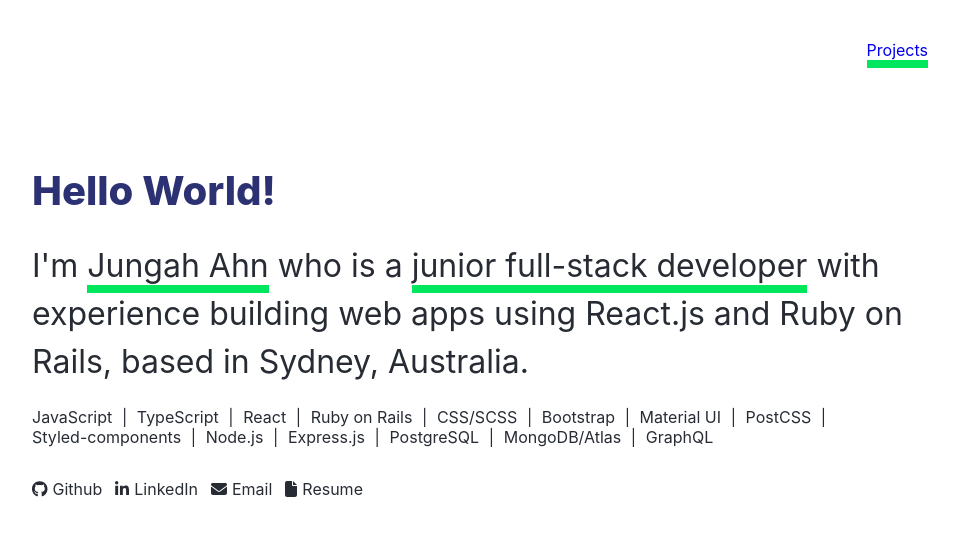
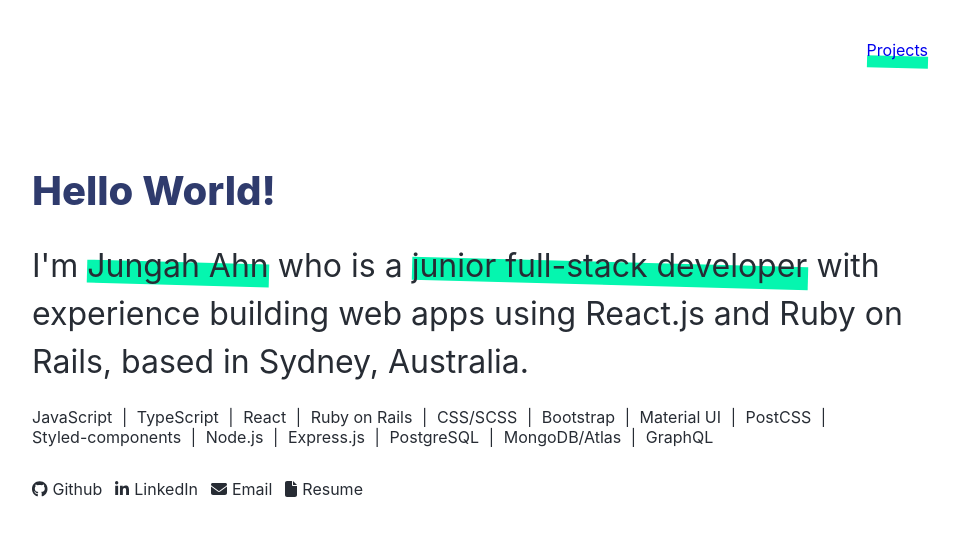
Before and after one commit to aanmeba/portfolio-react, a React (Create React App) app: page / in a window 1280 px wide. Shown: the top 536 px of the page, without its empty margins (160-1120 px from the left). Built offline with nearby package versions, Linux system fonts and the light colour scheme; no server answers.

Commit message:
change highlighter's style

```diff
--- a/src/components/StyledComponents.js
+++ b/src/components/StyledComponents.js
@@ -1,8 +1,10 @@
 import styled, { keyframes } from "styled-components";
 
-const brightNavy = "#2b3173";
+// const brightNavy = "#2b3173";
+const brightNavy = "rgb(47,59,109)";
 const darkNavy = "#272c34";
-const highlighter = "#00e65d";
+// const highlighter = "#00e65d";
+const highlighter = "rgb(5,246,175)";
 const tenpx = "0.6rem";
 const eightpx = "0.5rem";
 const sansFont =
@@ -63,7 +65,26 @@ export const SubNavbar = styled.div`
 `;
 
 export const Highlighter = styled.span`
-  border-bottom: ${eightpx} solid ${highlighter};
+  & {
+    position: relative;
+  }
+
+  &::after {
+    display: block;
+    content: "";
+    position: absolute;
+    // bottom: -10%;
+    top: 1rem;
+    left: 0;
+    height: 60%;
+    width: 100%;
+    z-index: -1;
+    // opacity: 0.8;
+    // border-bottom: ${eightpx} solid ${highlighter};
+    // transform: scale(1.02, 1.02) skewX(-5deg);
+    transform: rotate(1.5deg);
+    background: ${highlighter};
+  }
 `;
 
 const loadingAnimation = keyframes`
```
